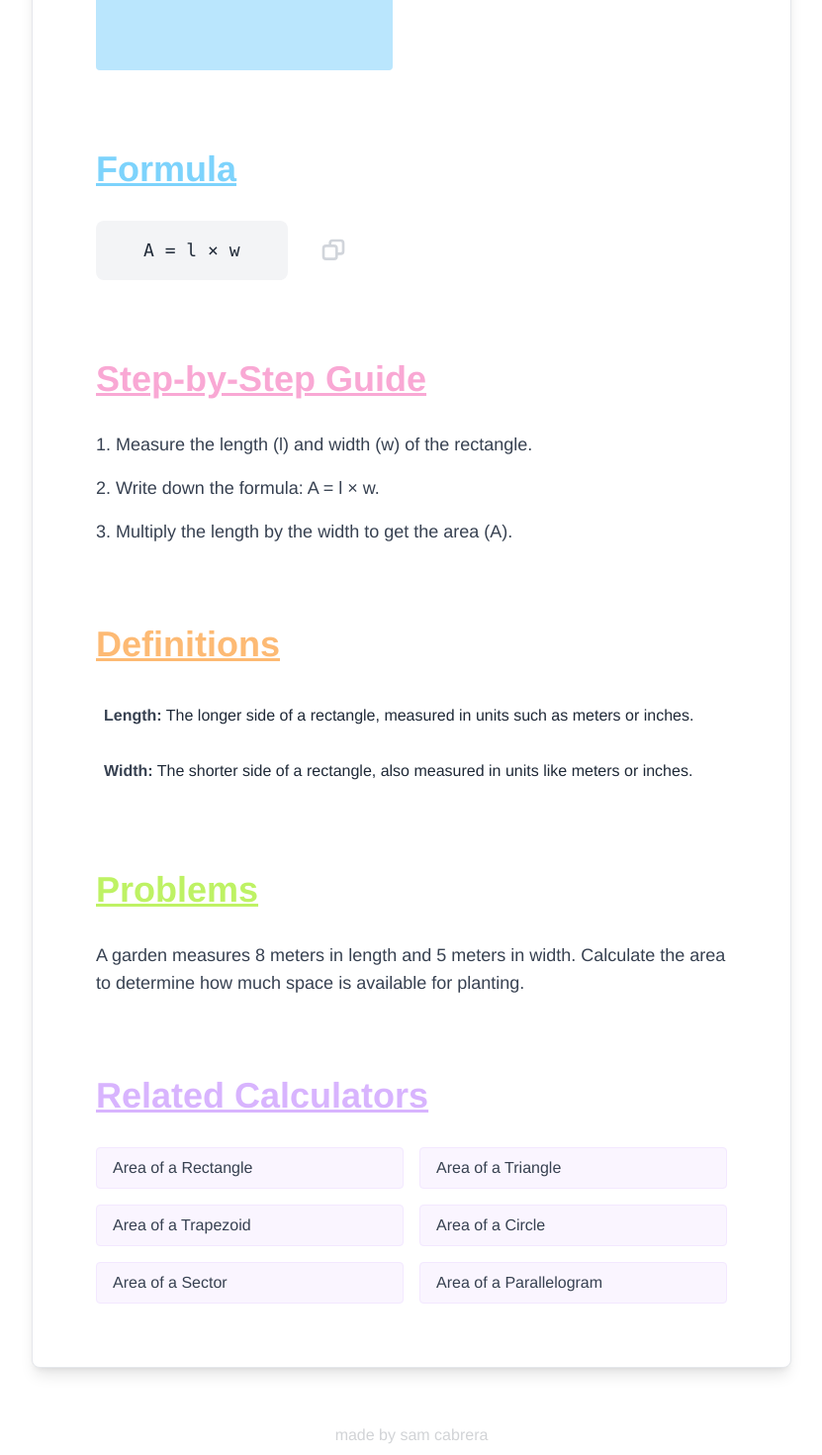
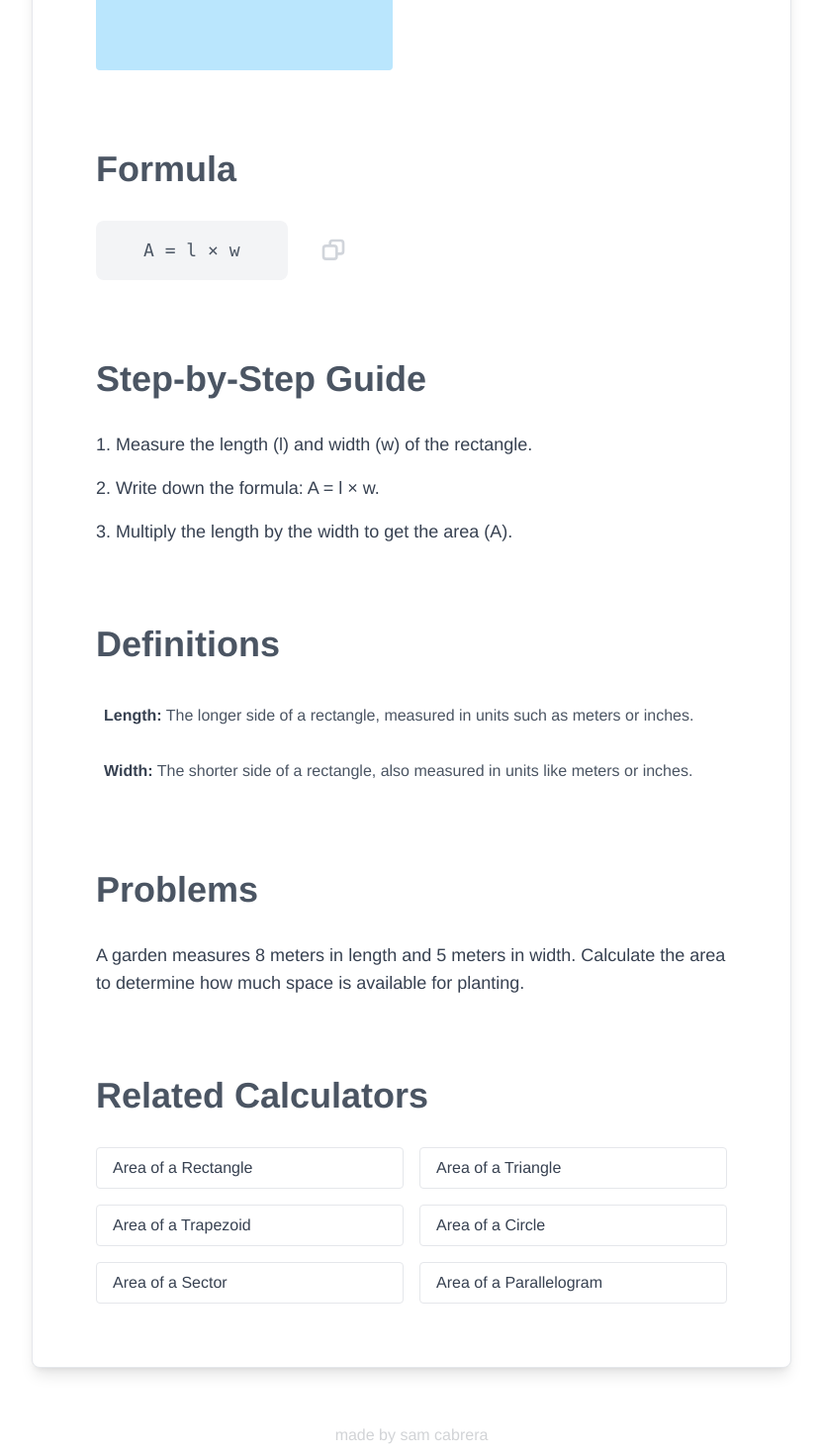
Before and after one commit to samanthacabrera/conversion-calculator, a React (Vite) app: page /calculator/areaRectangle in a window 1280 px wide. Shown: the part 1047-2517 px from the top of the page at 99% size, without its empty margins (224-1055 px from the left). Built offline with nearby package versions, Linux system fonts and the light colour scheme.

Commit message:
added group-hover to headers

```diff
--- a/src/Filter.jsx
+++ b/src/Filter.jsx
@@ -9,7 +9,7 @@ const Filter = ({ onSelectCategory }) => {
         { name: 'PerimeterCalculators', color: 'bg-orange-200' },
         { name: 'SurfaceAreaCalculators', color: 'bg-yellow-200' },
         { name: 'VolumeCalculators', color: 'bg-sky-200' },
-         // { name: '', color: 'bg-yellow-200' },
+         // { name: '', color: 'bg-purple-200' },
     ];
 
     const [selectedCategory, setSelectedCategory] = useState(categories[0].name);
--- a/src/Page.jsx
+++ b/src/Page.jsx
@@ -32,7 +32,7 @@ const Page = ({ calcType }) => {
     };
 
     return (
-        <div className="flex flex-col max-w-3xl mx-2 md:mx-auto my-4 md:my-8 p-2 md:p-12 border bg-white rounded-lg shadow-lg">
+        <div className="flex flex-col max-w-3xl mx-2 md:mx-auto my-4 md:my-8 p-2 md:p-12 text-gray-600 border bg-white rounded-lg shadow-lg">
 
             <nav className="p-8">
                 <h2 className="text-xl font-semibold">Contents</h2>
@@ -48,8 +48,8 @@ const Page = ({ calcType }) => {
             {/* Main Content */}
             <main className="space-y-12">
                 {/* Title */}
-                <section id="introduction" className="p-4">
-                    <h1 className="text-5xl font-bold text-gray-800 mb-4">{title}</h1>
+                <section id="introduction" className="group p-4">
+                    <h1 className="text-5xl mb-4 font-bold group-hover:text-orange-300 transition duration-500">{title}</h1>
                     <p className="text-lg text-gray-700 leading-relaxed">{intro}</p>
                 </section>
 
@@ -60,8 +60,8 @@ const Page = ({ calcType }) => {
 
                 {/* Formula */}
                 {formula && (
-                    <section id="formula" className="p-4">
-                        <h2 className="text-4xl font-semibold text-sky-300 mb-8 underline">Formula</h2>
+                    <section id="formula" className="group p-4">
+                        <h2 className="text-4xl mb-8 font-semibold group-hover:text-sky-300 transition duration-500">Formula</h2>
                         <div className="flex flex-row items-center md:space-x-4">
                             <p className="text-lg bg-gray-100 py-4 px-12 rounded-lg font-mono w-auto">{formula}</p>
 
@@ -82,8 +82,8 @@ const Page = ({ calcType }) => {
 
                 {/* Step-by-Step Guide */}
                 {steps && (
-                    <section id="steps" className="p-4">
-                        <h2 className="text-4xl font-semibold text-pink-300 mb-8 underline">Step-by-Step Guide</h2>
+                    <section id="steps" className="group p-4">
+                        <h2 className="text-4xl mb-8 font-semibold group-hover:text-pink-300 transition duration-500">Step-by-Step Guide</h2>
                         <ol className="list-decimal list-inside space-y-4">
                             {steps.map((step, index) => (
                                 <li key={index} className="text-lg text-gray-700">{step}</li>
@@ -94,8 +94,8 @@ const Page = ({ calcType }) => {
 
                 {/* Definitions */}
                 {dimensions && dimensions.length > 0 && (
-                    <section id="definitions" className="p-4">
-                        <h2 className="text-4xl font-semibold text-orange-300 mb-8 underline">Definitions</h2>
+                    <section id="definitions" className="group p-4">
+                        <h2 className="text-4xl mb-8 font-semibold group-hover:text-orange-300 transition duration-500">Definitions</h2>
                         <div className="space-y-4">
                             {dimensions.map((dimension, index) => (
                                 <div key={index} className="p-2">
@@ -108,22 +108,22 @@ const Page = ({ calcType }) => {
 
                 {/* Example Problem */}
                 {wordProblem && (
-                    <section id="problems" className="p-4">
-                        <h2 className="text-4xl font-semibold text-lime-300 mb-8 underline">Problems</h2>
+                    <section id="problems" className="group p-4">
+                        <h2 className="text-4xl mb-8 font-semibold group-hover:text-lime-300 transition duration-500">Problems</h2>
                         <p className="text-lg text-gray-700">{wordProblem}</p>
                     </section>
                 )}
 
                 {/* Related Calculators */}
                 {relatedCalculators.length > 0 && (
-                    <section id="relatedcalculators" className="p-4">
-                        <h2 className="text-4xl font-semibold text-purple-300 mb-8 underline">Related Calculators</h2>
+                    <section id="relatedcalculators" className="group p-4">
+                        <h2 className="text-4xl mb-8 font-semibold group-hover:text-purple-300 transition duration-500">Related Calculators</h2>
                         <div className="grid grid-cols-2 gap-4">
                             {relatedCalculators.map(calculator => (
                                 <button
                                     key={calculator.calcType}
                                     onClick={() => window.location.href = calculator.path}
-                                    className="py-2 px-4 border border-purple-100 bg-purple-50 text-gray-700 hover:scale-105 text-left rounded transition duration-200"
+                                    className="py-2 px-4 border border-gray-200  text-gray-700 hover:text-sky-400 text-left rounded transition duration-200"
                                 >
                                     {calculator.label}
                                 </button>
```
